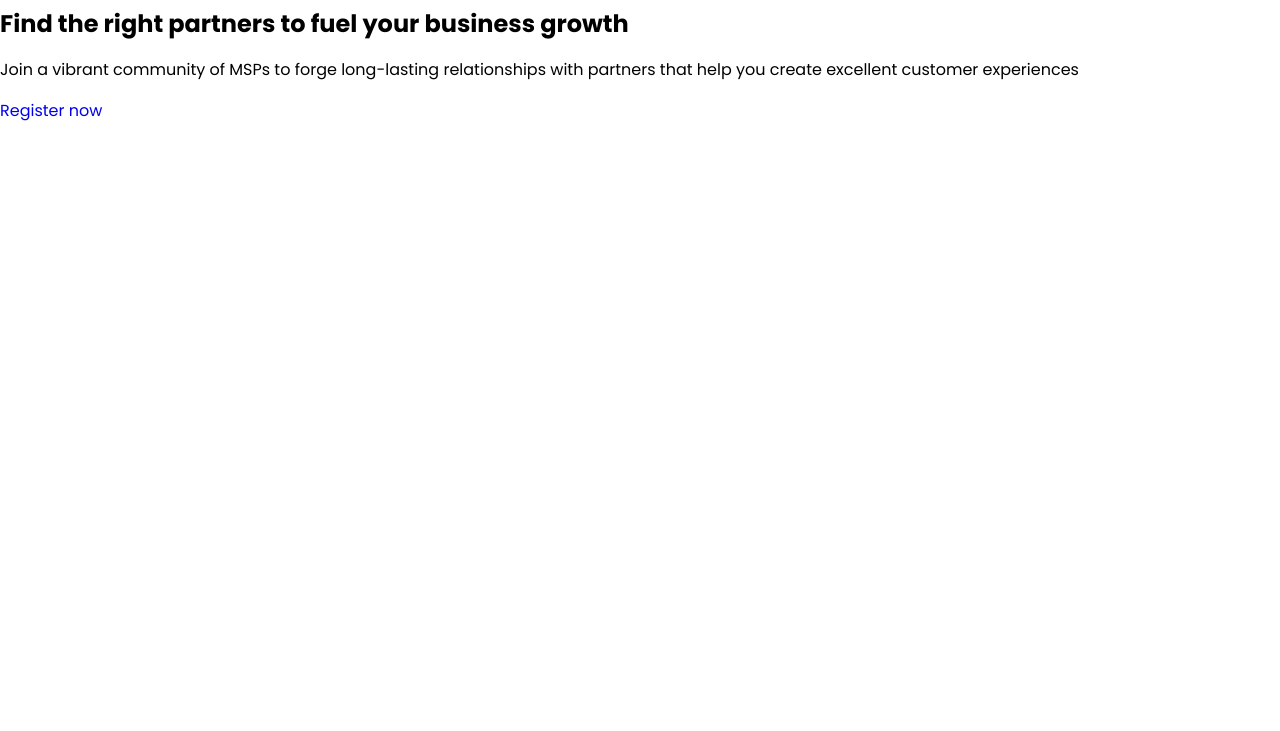
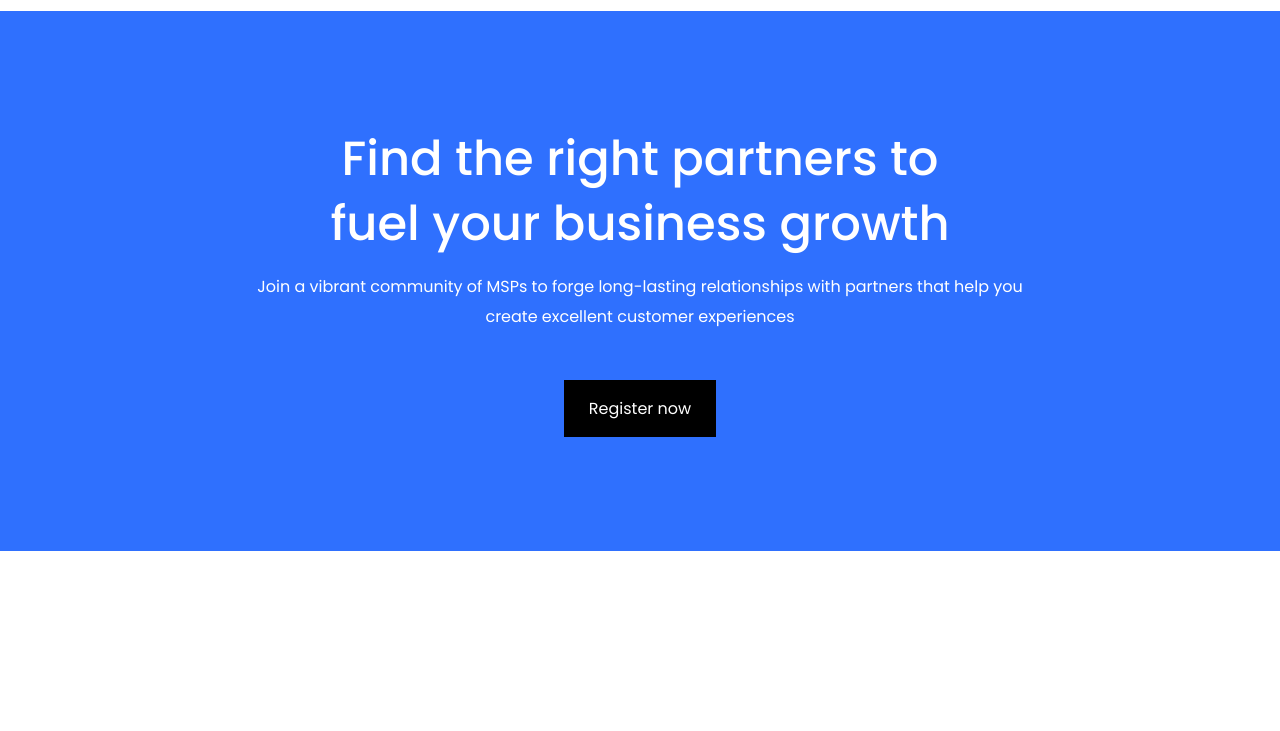
Before and after one commit to thekojopatrick/zomentum, a website: page index.html in a window 1280 px wide. Shown: the part 69-800 px from the top of the page. Drawn offline with nearby package versions, Linux system fonts and the light colour scheme; files that its build step writes are made by us from their sources.

Commit message:
[wip]hero

```diff
--- a/app/scss/components/_index.scss
+++ b/app/scss/components/_index.scss
@@ -1,2 +1,3 @@
+@forward "buttons";
 @forward "header";
-@forward "buttons";
+@forward "hero";
--- a/app/scss/components/buttons.scss
+++ b/app/scss/components/buttons.scss
@@ -2,19 +2,21 @@
 
 /*=============== BUTTON ===============*/
 .button {
-    display: flex;
+    display: inline-flex;
     flex-direction: row;
+    text-align: center;
     align-items: center;
+    border: none;
     cursor: pointer;
     background: transparent;
 
     &--outline {
-        color: var(--primary-color);
+        color: var(--bg-default) !important;
         border: solid 1px currentColor;
-        padding: rem(12) rem(23);
+        padding: rem(12) rem(24);
 
         &:hover {
-            color: var(--secondary-color);
+            color: var(--text-color);
         }
     }
 }
--- /dev/null
+++ b/app/scss/components/hero.scss
@@ -0,0 +1,25 @@
+@use "../util" as *;
+/*============== HERO ===============*/
+
+.hero {
+    background: var(--bg-default);
+    color: var(--white);
+
+    &__container {
+        height: rem(540);
+        display: flex;
+        align-items: center;
+        justify-content: center;
+    }
+    &__content {
+        text-align: center;
+        width: rem(789);
+    }
+
+    &__button {
+        color: var(--white);
+        background: var(--bg-dark);
+        padding: rem(16) rem(25);
+        margin-top: rem(32);
+    }
+}
--- a/app/scss/globals/fonts.scss
+++ b/app/scss/globals/fonts.scss
@@ -18,7 +18,7 @@
 
     // Responsive typography
     @media screen and (min-width: 968px) {
-        --big-font-size: 3.5rem;
+        --big-font-size: 3rem;
         --h1-font-size: 2.25rem;
         --h2-font-size: 1.5rem;
         --h3-font-size: 1.25rem;
--- a/app/scss/globals/typography.scss
+++ b/app/scss/globals/typography.scss
@@ -1,14 +1,27 @@
-@use '../util' as *;
+@use "../util" as *;
 
 h1,
 h2,
 h3 {
-	margin-top: 0;
-	line-height: 1.1;
+    margin: 0;
+    line-height: 1.1;
 }
 
 a,
 a:visited,
 a:active {
-	text-decoration: none;
+    text-decoration: none;
 }
+
+.hero {
+    &__title {
+        font-size: var(--big-font-size);
+        font-weight: var(--font-medium);
+        line-height: rem(65);
+    }
+
+    &__description {
+        font-size: var(--normal-font-size);
+        line-height: rem(30);
+    }
+}
--- a/index.html
+++ b/index.html
@@ -5,7 +5,10 @@
         <meta name="viewport" content="width=device-width, initial-scale=1.0" />
 
         <!--=============== REMIX ICONS ===============-->
-        <link href="https://cdn.jsdelivr.net/npm/remixicon@2.5.0/fonts/remixicon.css" rel="stylesheet">
+        <link
+            href="https://cdn.jsdelivr.net/npm/remixicon@2.5.0/fonts/remixicon.css"
+            rel="stylesheet"
+        />
 
         <!--=============== CSS ==================-->
         <link rel="stylesheet" href="/dist/style.css" />
@@ -20,7 +23,7 @@
         <header class="header">
             <nav class="nav container">
                 <a href="#" class="nav__logo">
-					<img src="app/img/logo.svg" alt="Zomentum">
+                    <img src="app/img/logo.svg" alt="Zomentum" />
                 </a>
 
                 <div class="nav__menu">
@@ -29,7 +32,9 @@
                             <a href="#features" class="nav__link">Features</a>
                         </li>
                         <li class="nav__item">
-							<a href="#integrations" class="nav__link">Integrations</a>
+                            <a href="#integrations" class="nav__link"
+                                >Integrations</a
+                            >
                         </li>
                         <li class="nav__item">
                             <a href="#pricing" class="nav__link">Pricing</a>
@@ -41,7 +46,11 @@
                             <a href="#blog" class="nav__link">Blog</a>
                         </li>
                         <li class="nav__item">
-							<a href="#getDemo" class="nav__link button button--outline">Get a Demo</a>
+                            <a
+                                href="#getDemo"
+                                class="nav__link button button--outline"
+                                >Get a Demo</a
+                            >
                         </li>
                         <li class="nav__item">
                             <a href="#login" class="nav__link">
@@ -60,13 +69,20 @@
         <main class="main">
             <!--============== HERO ===============-->
             <section class="hero">
-				<div class="hero__container">
-					<div class="container">
+                <div class="hero__container container">
                     <div class="hero__content">
-							<h1 class="hero__title">Find the right partners to fuel your business growth</h1>
-							<p class="hero__description">Join a vibrant community of MSPs to forge long-lasting relationships with partners that help you create excellent customer experiences</p>
-							<a href="#register" class="button">Register now</a>
-						</div>
+                        <h1 class="hero__title">
+                            Find the right partners to <br />fuel your business
+                            growth
+                        </h1>
+                        <p class="hero__description">
+                            Join a vibrant community of MSPs to forge
+                            long-lasting relationships with partners that help
+                            you create excellent customer experiences
+                        </p>
+                        <a href="#register" class="button hero__button"
+                            >Register now</a
+                        >
                     </div>
                 </div>
             </section>
```
Lines whose indentation alone changed are shown as unchanged.
